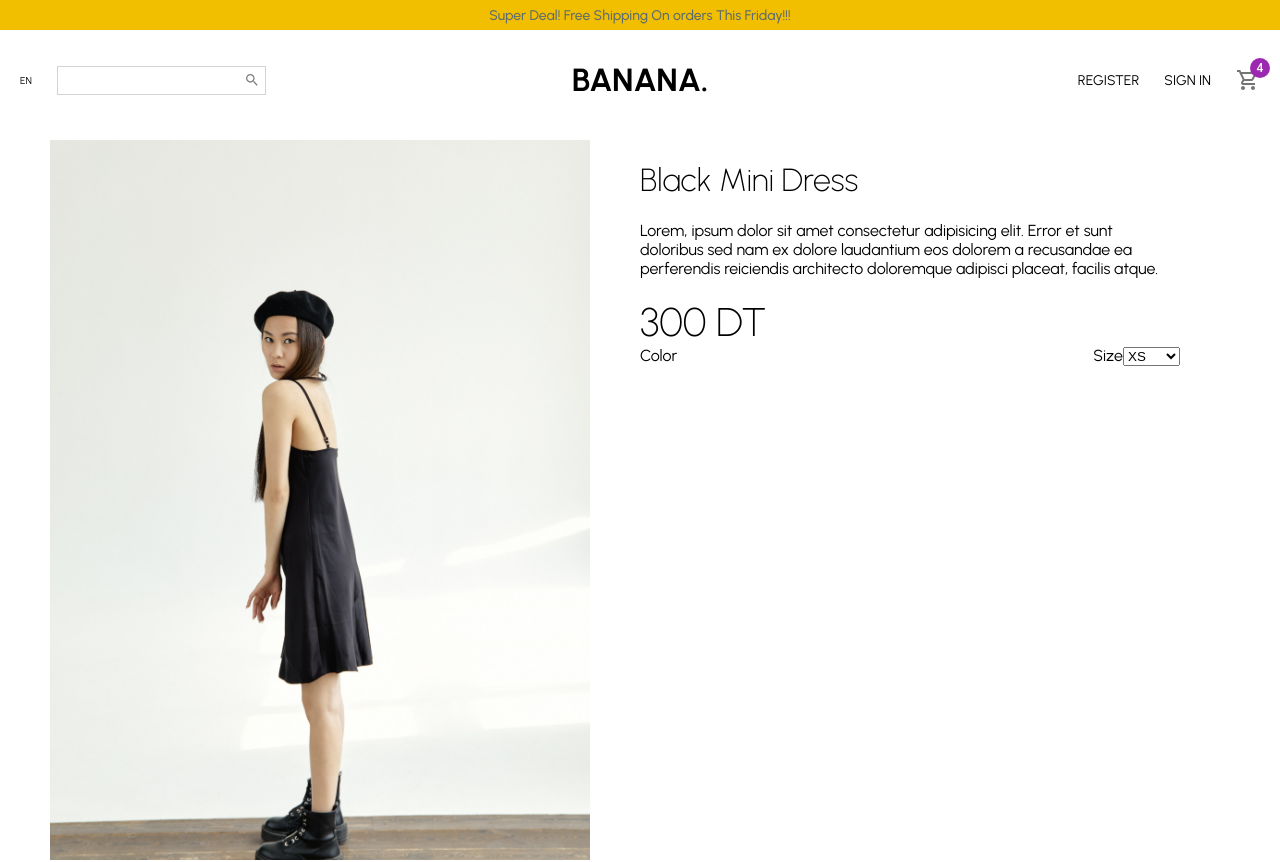
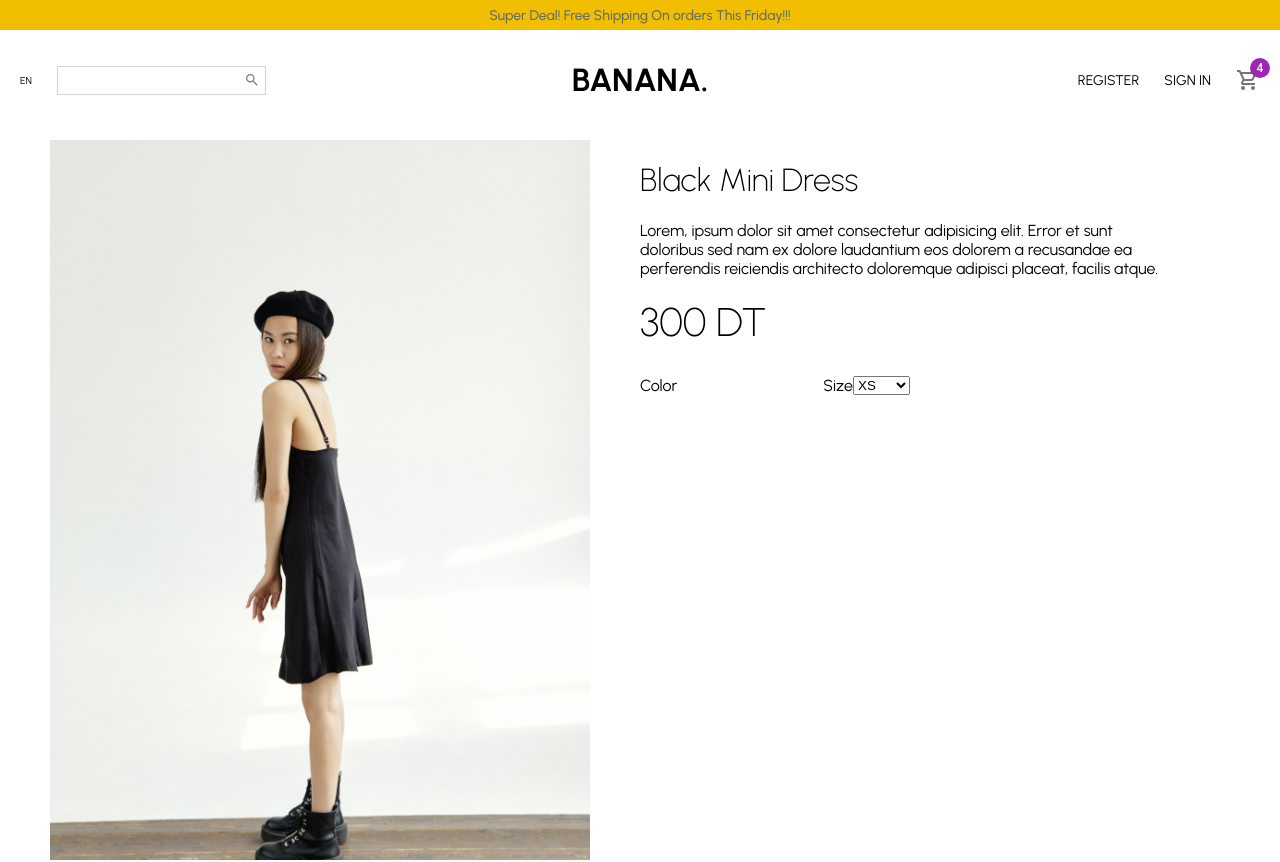
Before and after one commit to malekaridhi/ecommerceMern, a React (Create React App) app in the folder ecommerce/: page /success in a window 1280 px wide. Shown: the top 862 px of the page. Built offline with nearby package versions, Linux system fonts and the light colour scheme.

Commit message:
single Product

```diff
--- a/ecommerce/src/pages/Product.jsx
+++ b/ecommerce/src/pages/Product.jsx
@@ -37,11 +37,16 @@ font-weight:200;
 font-size:40px
 `;
 const FilterContainer = styled.div`
+width: 50%;
+margin: 30px 0px;
 display: flex;
 justify-content: space-between;
 
 `
-const Filter = styled.div``
+const Filter = styled.div`
+display: flex;
+align-items: center;
+`
 const FilterTitle = styled.span``
 const FilterColor = styled.div``
 const FilterSize = styled.select``
```
